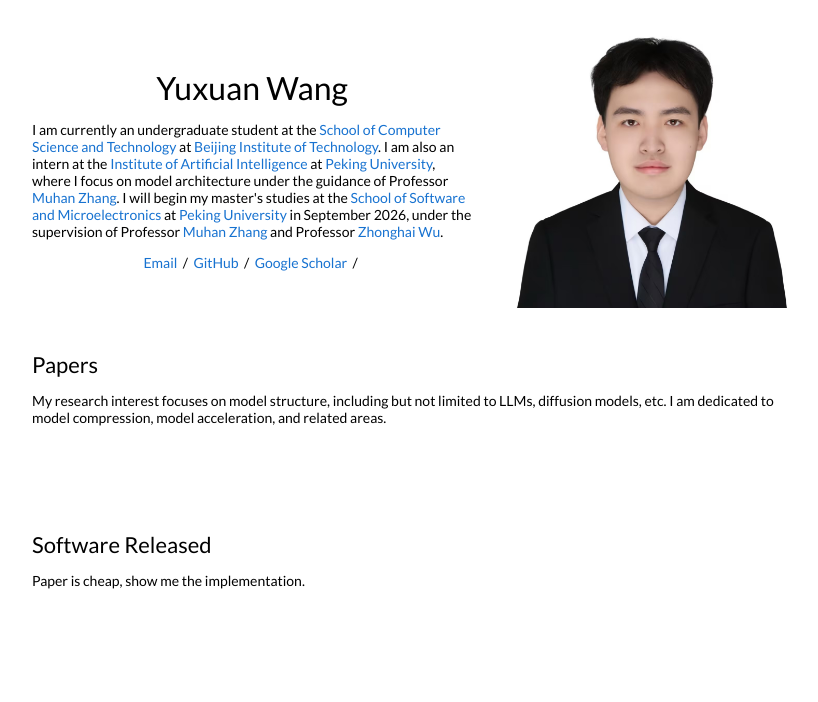
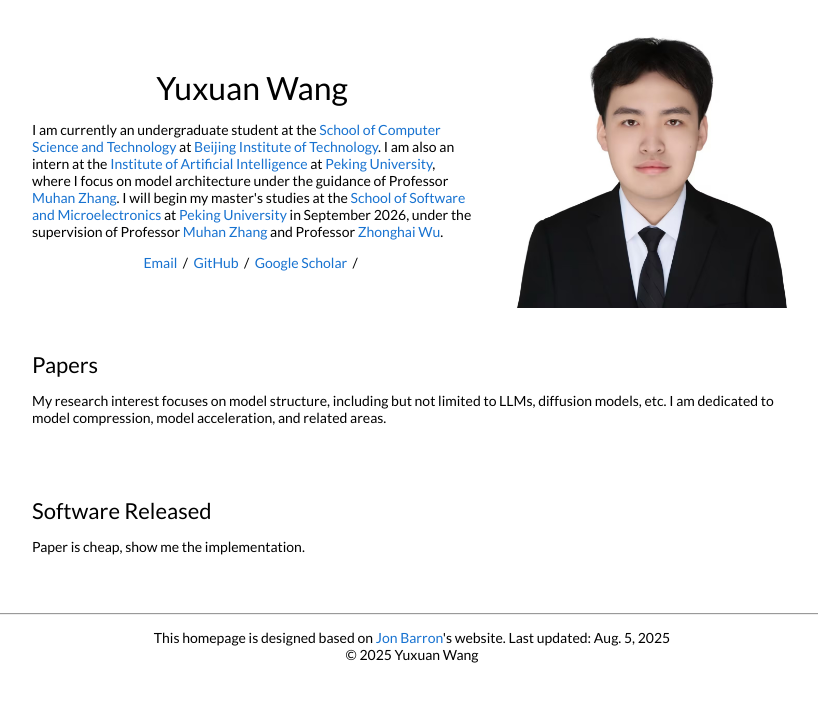
Before and after one commit to BILLYisavailable/billyisavailable.github.io, a Jekyll site: the page built from _posts/2023-08-28-3dgaussians.markdown, in a window 1280 px wide. Shown: the top 702 px of the page, without its empty margins (228-1046 px from the left). Built offline with Jekyll 4.4.1, drawn with Linux system fonts in a browser that asks for light colours.

Commit message:
Update default.html

```diff
--- a/_layouts/default.html
+++ b/_layouts/default.html
@@ -104,8 +104,6 @@
           {% endfor %}
         </table>
         <br>
-        <br>
-        <br>
         <table style="width:100%;border:0px;border-spacing:0px;border-collapse:separate;margin-right:auto;margin-left:auto;">
           <tr>
             <td style="padding:2.5%;width:100%;vertical-align:middle">
@@ -173,6 +171,19 @@
       </td>
     </tr>
   </table>
+  <br>
+  <table style="width:100%;border:0px;border-spacing:0px;border-collapse:separate;margin-right:auto;margin-left:auto;"><tbody>
+    <tr>
+      <hr>
+        <p style="text-align:center">
+          This homepage is designed based on <a href="https://jonbarron.info/">Jon Barron</a>'s website. Last updated: Aug. 5, 2025
+
+          <br>
+          © 2025 Yuxuan Wang
+        </p>
+      </td>
+      </tr>
+  </tbody></table>
 </body>
 
 </html>
```
